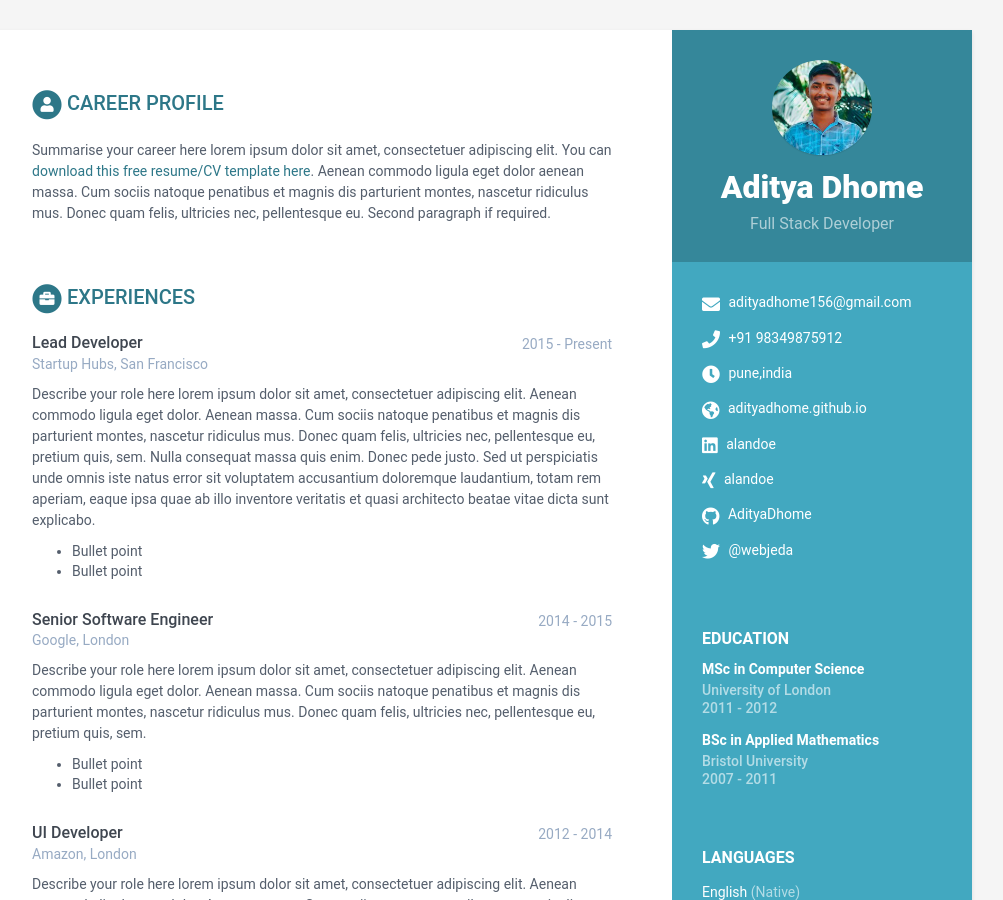
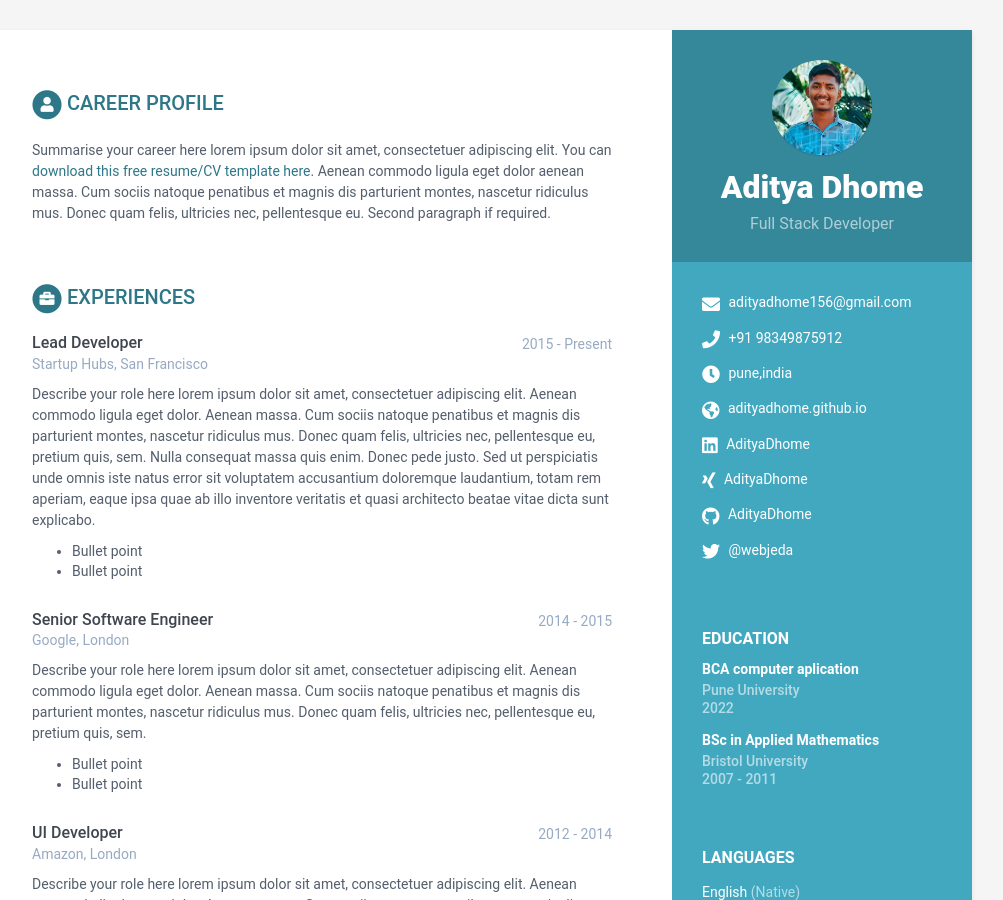
Before and after one commit to adityadhome/adityadhome.github.io, a Jekyll site: the page built from index.html, in a window 1280 px wide and 900 px high. Shown: the whole window, without its empty margins (168-1171 px from the left). Built offline with Jekyll 4.4.1, drawn with Linux system fonts in a browser that asks for light colours.

Commit message:
Update data.yml

```diff
--- a/_data/data.yml
+++ b/_data/data.yml
@@ -15,11 +15,10 @@ sidebar:
     phone: +91 98349875912
     timezone: pune,india
     citizenship:
-    website: adityadhome.github.io #do not add http://
-    linkedin: alandoe
-    xing: alandoe
+    website: adityadhome.github.io
+    linkedin: AdityaDhome
+    xing: AdityaDhome
     github: AdityaDhome
-    telegram: # add your nickname without '@' sign
     gitlab:
     bitbucket:
     twitter: '@webjeda'
@@ -62,9 +61,9 @@ career-profile:
 education:
     title: Education
     info:
-      - degree: MSc in Computer Science
-        university: University of London
-        time: 2011 - 2012
+      - degree: BCA computer aplication
+        university: Pune University
+        time: 2022
         details: |
           Describe your study here lorem ipsum dolor sit amet, consectetuer
           adipiscing elit. Aenean commodo ligula eget dolor. Aenean massa. Cum
```
